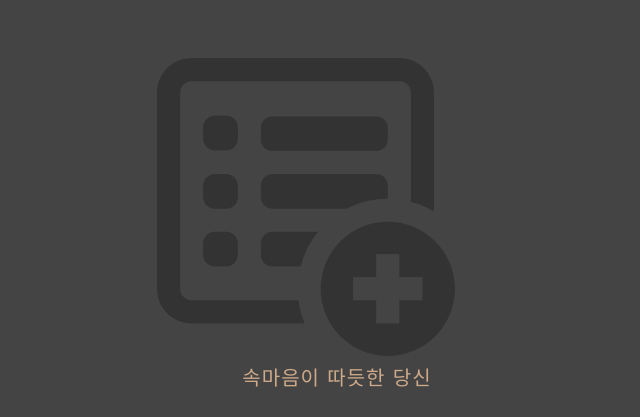
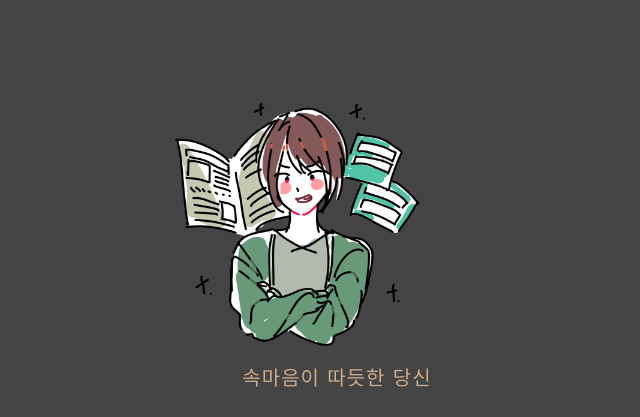
Before and after one commit to HyojaeKwon-GIST20/frontEnd_GistnewsMBTI, a plain HTML site: page answer-page/answerEditor.html in a window 1280 px wide. Shown: the part 100-517 px from the top of the page, without its empty margins (303-943 px from the left). Drawn offline with Linux system fonts and the light colour scheme; files that its build step writes are made by us from their sources; a web font is replaced by a local one.

Commit message:
Add files via upload

```diff
--- a/answer-page/answerEditor.html
+++ b/answer-page/answerEditor.html
@@ -12,6 +12,7 @@
         @import url('https://fonts.googleapis.com/css2?family=Single+Day&display=swap');
     </style>
     <meta charset="utf-8">
+    <meta name="viewport" content="width=device-width, initial-scale=1.0">
 
 </head>
 
@@ -29,7 +30,7 @@
     </header>
     <div class="result-wrap">
         <div class="result-pic">
-            <img src="list.png" id="pic-top" alt="editor">
+            <img src="editor.png" id="pic-top" alt="editor">
         </div>
         <div class="result-container">
             <div class="sub-title">
```
Also changed, not shown: answer-page/editor.png (added).
